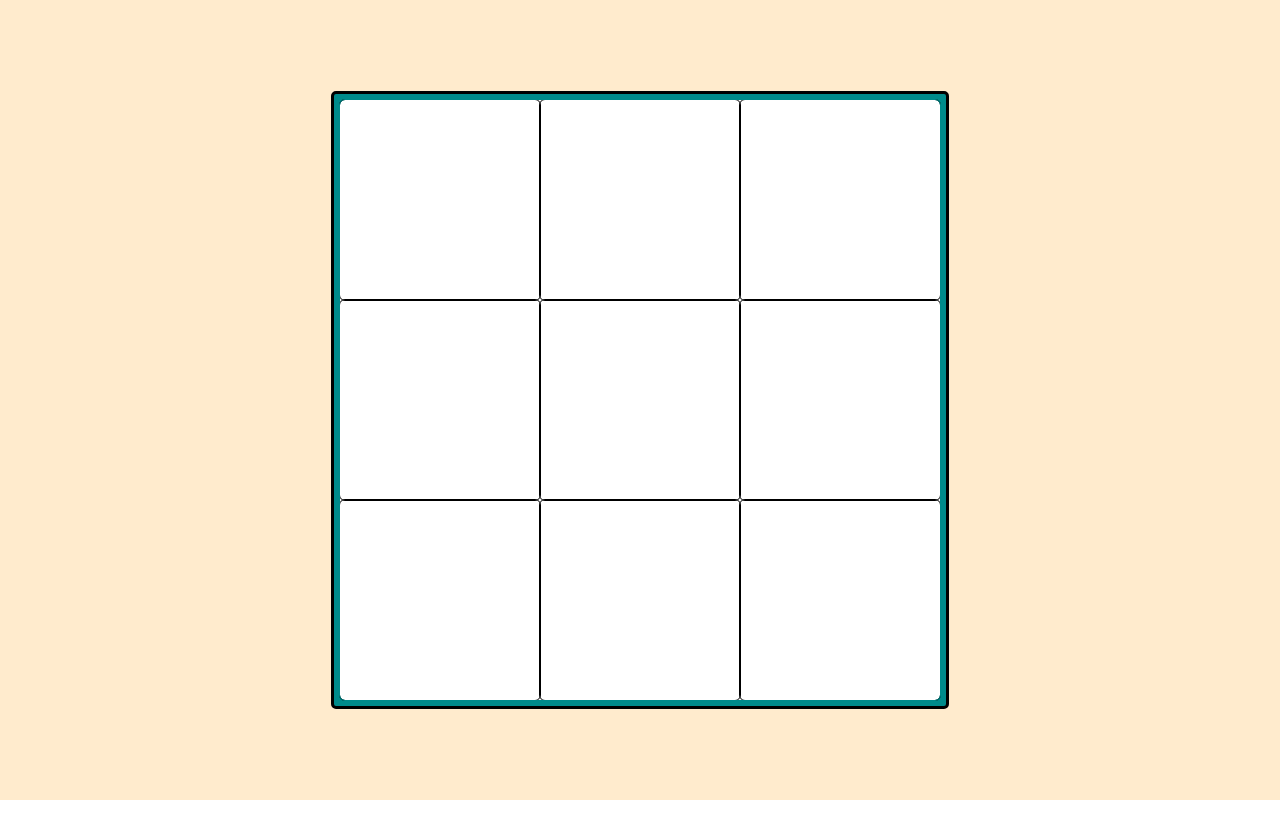
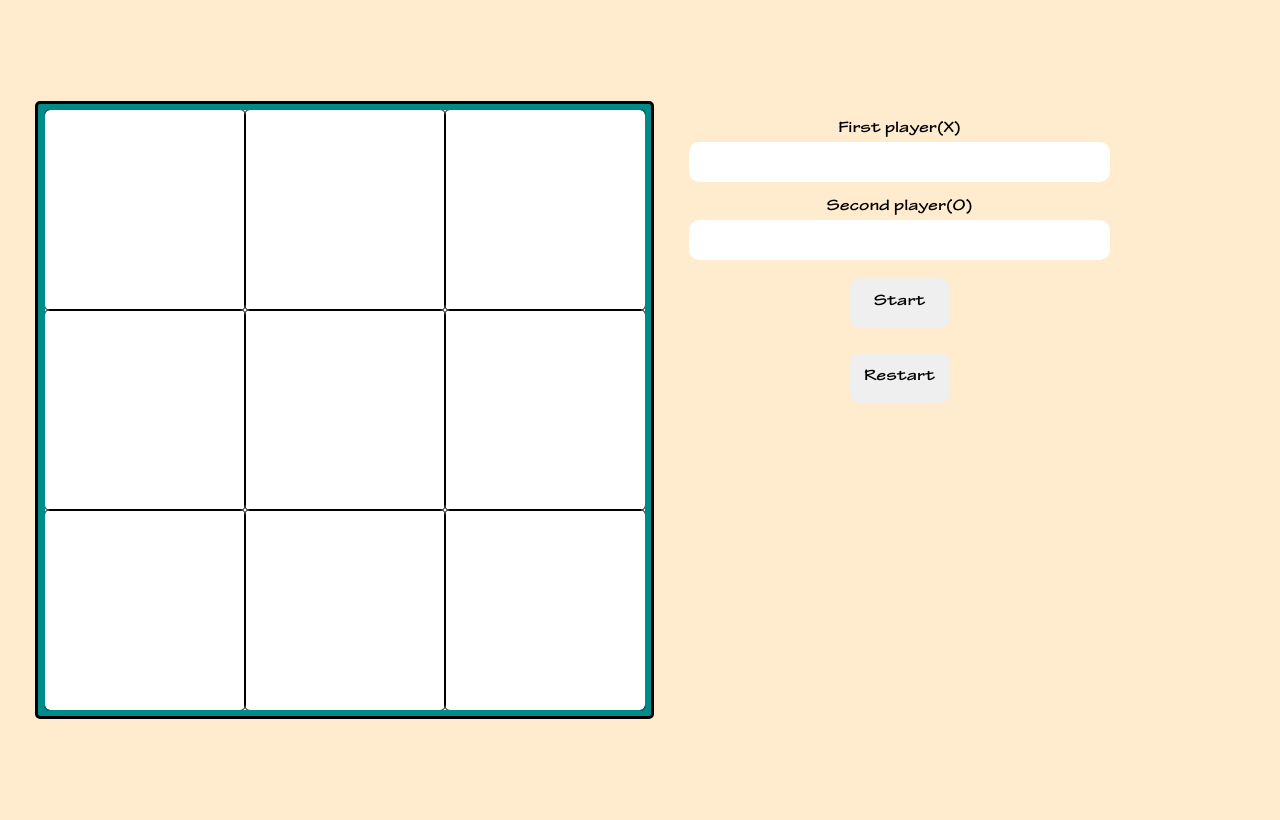
Before and after one commit to numlock6300/Tic-Tac-Toe, a plain HTML site: page index.html in a window 1280 px wide. Drawn offline with Linux system fonts and the light colour scheme.

Commit message:
Added Inputs for players name and start button

```diff
--- a/index.html
+++ b/index.html
@@ -23,6 +23,27 @@
                 <div class="cell" cell_id="8"></div>
             </div>
         </div>
+        <div class="controls-container">
+            <div></div>
+            <div class="inputs-container">
+                <div class="input-container">
+                    <label for="first_player">First player(X)</label>
+                    <input type="text" name="first_player" id="first_player">
+                </div>
+                <div class="input-container">
+                    <label for="second_player">Second player(O)</label>
+                    <input type="text" name="second_player" id="second_player">
+                </div>
+            </div>
+            <div class="buttons-container">
+                <div class="start-container">
+                    <button class="start">Start</button>
+                </div>
+                <div class="restart-container">
+                    <button class="restart">Restart</button>
+                </div>
+            </div>
+        </div>
     </div>
 
 </body>
--- a/script.js
+++ b/script.js
@@ -13,12 +13,12 @@ const Board = (() => {
             cell.addEventListener("click", (e) => {
                 if(cell.innerHTML !== "" ){return}
                 if(!winCheck.getWin()){
-                    console.log(e.target.getAttribute("cell_id"));
+                    // console.log(e.target.getAttribute("cell_id"));
                     _boardCellsValue[e.target.getAttribute("cell_id")] = Game.getActivePlayer().getMark();
                     Board.render();
                     winCheck.checkWin();
-                    console.log(winCheck.getWin());
-                    console.log(winCheck.getWinner());
+                    // console.log(winCheck.getWin());
+                    // console.log(winCheck.getWinner());
                     Game.changeActivePlayer();
                 }
                 else {
@@ -62,6 +62,15 @@ const winCheck = (() => {
         Board.getBoardCells().forEach((cell) => {cell.classList.add("inactive")});
 
     };
+
+    const _checkDraw = () => {
+        return Board.getBoardCellsValue().includes("");
+    }
+
+    const _setDraw = () => {
+        console.log("draw");
+            Board.getBoardCells().forEach((cell) => {cell.classList.add("inactive draw")});
+    }
     const checkWin = () => {
 
         // Horizontal check
@@ -105,6 +114,12 @@ const winCheck = (() => {
                  _setWin(Board.getBoardCells()[2], Board.getBoardCells()[5], Board.getBoardCells()[8]);
         }
 
+        // Check draw
+        else if(!_checkDraw()){
+            console.log("draw");
+            Board.getBoardCells().forEach((cell) => {cell.classList.add("inactive", "draw")});
+        }
+
 
     }
 
@@ -112,27 +127,41 @@ const winCheck = (() => {
 })();
 
 const Game = (()=> {
-    const _firstPlayer = Player("First", "X");
-    const _secondPlayer = Player("Second", "O");
-    let _activePlayer = _firstPlayer;
+    let _firstPlayerName = document.querySelector("#first_player");
+    let _secondPlayerName = document.querySelector("#second_player");
+    const _PlayerName = () => {
+         const _first = Player(_firstPlayerName.value, "X");
+         const _second = Player(_secondPlayerName.value, "O");
+
+         _firstPlayerName.classList.add("inactive-input");
+         _secondPlayerName.classList.add("inactive-input");
+
+        return {_first, _second};
+
+    }
+
+    let _activePlayer = _PlayerName()._first;
+    console.log(_activePlayer);
 
     const getActivePlayer = () => {return _activePlayer};
     const changeActivePlayer = () => {
         console.log(_activePlayer.getName());
-        if(_activePlayer.getName() === _firstPlayer.getName()){
-            _activePlayer = _secondPlayer;
+        if(_activePlayer.getName() === _PlayerName()._first.getName()){
+            _activePlayer = _PlayerName()._second;
         }else{
-            _activePlayer = _firstPlayer;
+            _activePlayer = _PlayerName()._first;
         }
 
     };
     const start = () => {
+        _PlayerName();
         Board.setBoardCellValue();
         Board.render();
     }
-
+    _firstPlayerName.classList.remove("inactive-input");
+    _secondPlayerName.classList.remove("inactive-input");
     return {start, changeActivePlayer, getActivePlayer};
 })();
 
-
-Game.start();
+document.querySelector(".start").addEventListener("click", () => {Game.start()});
+// Game.start();
--- a/styles.css
+++ b/styles.css
@@ -18,11 +18,14 @@ body, html {
 .main-container {
     background-color: blanchedalmond;
     display: grid;
-    place-items: center;
+    grid-template-columns: 1fr 0.3fr;
     min-height: 100vh;
+    padding: 10px;
 }
 
 .board-container {
+    justify-self:center;
+    align-self: center;
     border: 3px solid black;
     max-width: 800px;
     min-width: 600px;
@@ -78,3 +81,102 @@ body, html {
     color: rgb(37, 197, 5);
     text-shadow: 0 0 5px var(--TEXT-COLOR), 0 0 5px var(--TEXT-COLOR), 0 0 5px var(--TEXT-COLOR), 0 0 5px var(--TEXT-COLOR);
 }
+
+.draw {
+    background-color: rgba(197, 180, 180, 0.548);
+    color: rgb(219, 50, 8);
+    text-shadow: 0 0 5px var(--TEXT-COLOR), 0 0 5px var(--TEXT-COLOR), 0 0 5px var(--TEXT-COLOR), 0 0 5px var(--TEXT-COLOR);
+}
+
+.controls-container {
+    display: grid;
+    grid-template-rows: 0.2fr auto 1fr;
+    padding-right: 10rem;
+    padding-left: 10px;
+
+
+}
+
+.inputs-container {
+    display: grid;
+    gap: 1rem;
+
+}
+
+.input-container {
+    display: grid;
+    justify-content: center;
+    gap: 0.2rem
+}
+
+label {
+    justify-self: center;
+    font-family: Tekton;
+    font-size: 1rem;
+}
+
+input[type="text"] {
+    appearance: none;
+    outline: none;
+    border: none;
+    font-size: 2rem;
+    font-family: Tekton;
+    text-align: center;
+    border-radius: 10px;
+}
+
+input[type="text"]:hover {
+    /* background-color:rgb(143, 215, 233); */
+    background: radial-gradient(white,rgb(143, 215, 233));
+    color: rgb(15, 105, 207);
+}
+
+.inactive-input {
+    pointer-events: none;
+    background: radial-gradient(white,rgb(143, 215, 233));
+    color: rgb(15, 105, 207);
+
+}
+
+.buttons-container {
+    display: grid;
+    grid-template-rows: repeat(2, minmax(25px, 75px));
+    padding: 5px;
+}
+
+.start-container,
+.restart-container {
+    display:grid;
+    align-self: center;
+    justify-self: center;
+}
+
+.start,
+.restart {
+    font-family: Tekton;
+    font-size: 1rem;
+    outline: none;
+    border: none;
+    border-radius: 10px;
+    appearance: none;
+    width: 100px;
+    height: 50px;
+}
+
+.start:hover,
+.restart:hover {
+    background-color: coral;
+    color:white;
+
+}
+
+.start:active,
+.restart:active {
+    background-color: darkred;
+    color:white;
+    box-shadow: 0px 0px 10px white inset;
+}
+
+.hidden {
+    display: none;
+}
```
